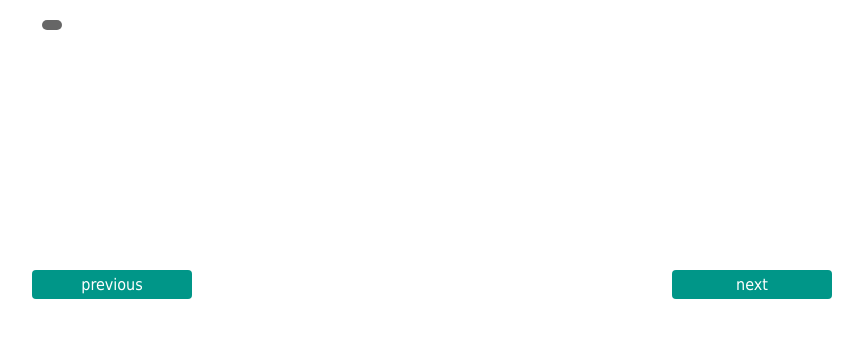
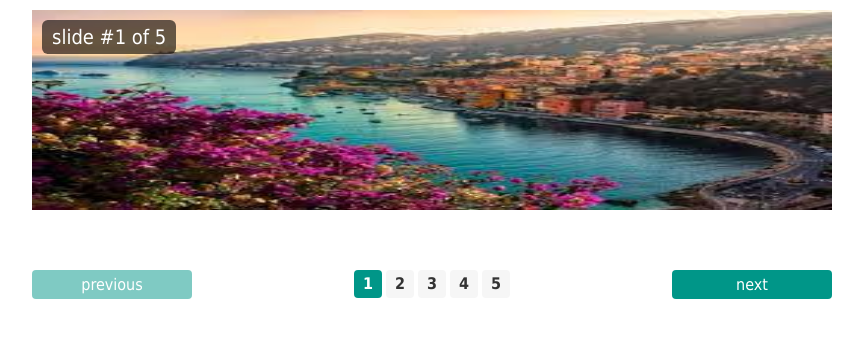
Before and after one commit to ghenakakeh2/slider-js, a plain HTML site: page index.html in a window 1280 px wide. Shown: the whole page, without its empty margins (208-1071 px from the left). Drawn offline with Linux system fonts and the light colour scheme.

Commit message:
problem loadinf js file

```diff
--- a/index.html
+++ b/index.html
@@ -37,6 +37,6 @@
 
 
 
-    <script src="/js//main.js"></script>
+    <script src="./js/main.js"></script>
 </body>
 </html>
```
